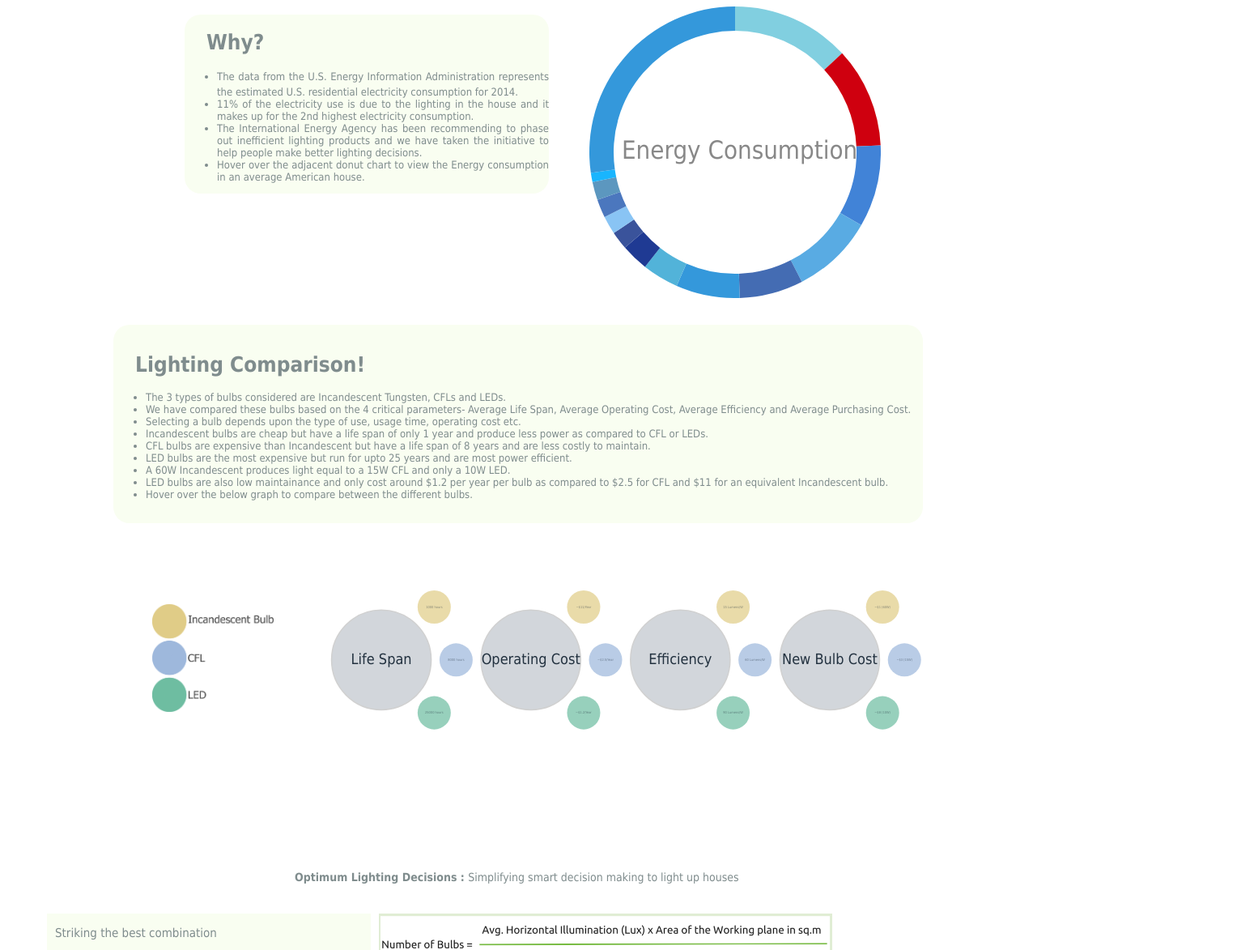
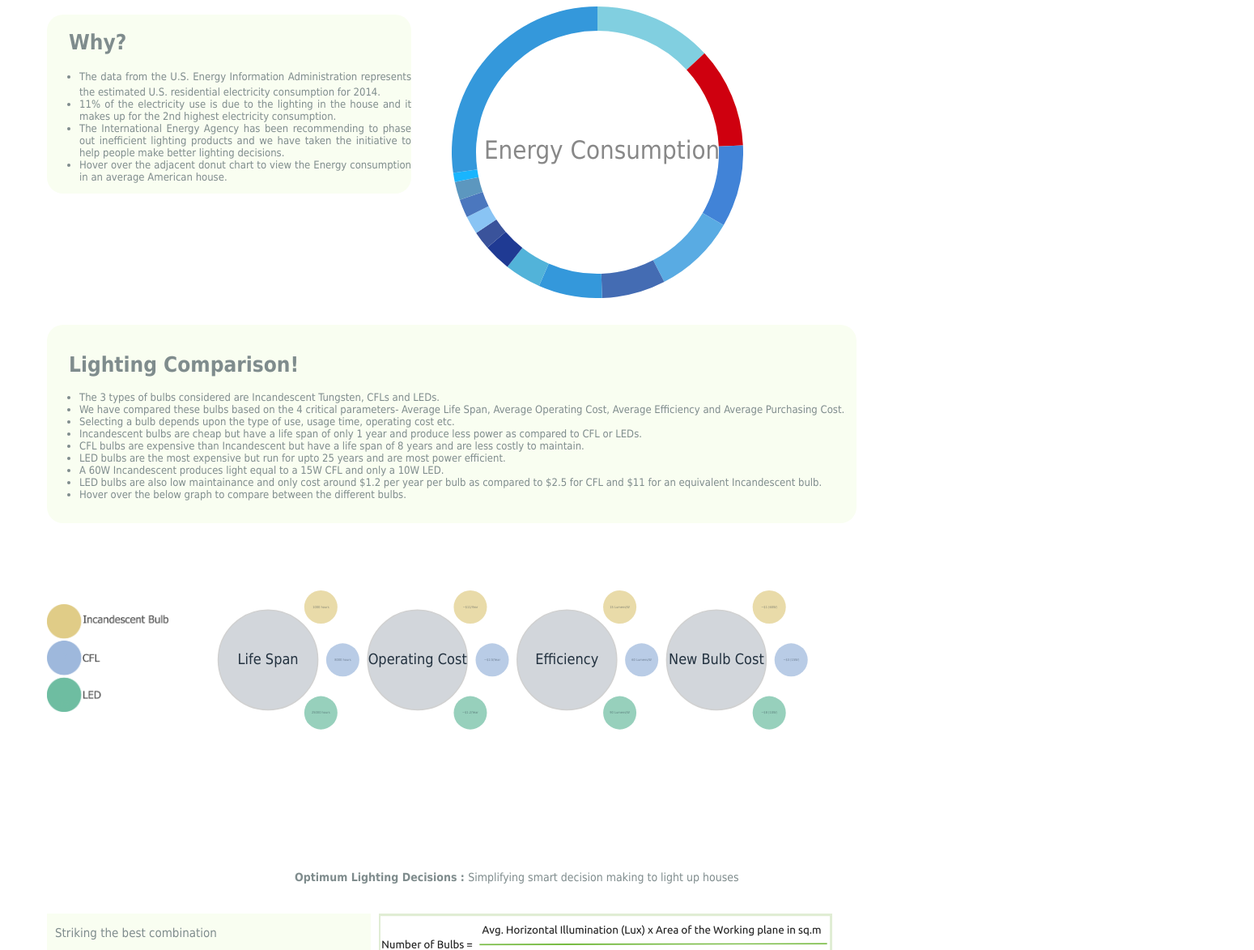
Before and after one commit to kunalseth/OptimizedLighting, a plain HTML site: page index.html in a window 1280 px wide. Shown: the top 1173 px of the page at 81% size, 1549 px wide, since content can reach past the window. Drawn offline with nearby package versions, Linux system fonts and the light colour scheme.

Commit message:
arranged margins

```diff
--- a/css/introcss.css
+++ b/css/introcss.css
@@ -12,7 +12,8 @@
     border-top-right-radius:20px;
     border-bottom-left-radius:20px;
     border-bottom-right-radius:20px;
-    margin:auto; width: 1000px;
+     width: 1000px;
+    margin-left: 50px;
     /*-moz-box-shadow: 3px 2px 9px #000000;*/
     /*-webkit-box-shadow: 3px 2px 9px #000000;*/
     /*box-shadow: 3px 2px 9px #000000;*/
@@ -26,7 +27,7 @@
 }
 
 #vizcontent1{
-    margin-left:220px;
+    margin-left:50px;
     position: relative;
     float: left ;
     margin-top:10px;
--- a/index.html
+++ b/index.html
@@ -57,12 +57,12 @@
     </div>
     <br>
     <div id="legend" style="float: left">
-        <img src="css/images/legend.png" style="width: 150px; height: auto; margin-top:85px; margin-left:180px; opacity: 0.7";>
+        <img src="css/images/legend.png" style="width: 150px; height: auto; margin-top:85px; margin-left:50px; opacity: 0.7";>
     </div>
     <!--<div style="float: left; margin-right: 20px">-->
 
 
-    <div id="mainBubble" style="margin-left: 340px">
+    <div id="mainBubble" style="margin-left: 200px">
         <!--<img src="legend.png" style=" margin-top:70px; margin-right: 60px; width: 50px; height: auto";>-->
         <!--</div>-->
     </div>
```
